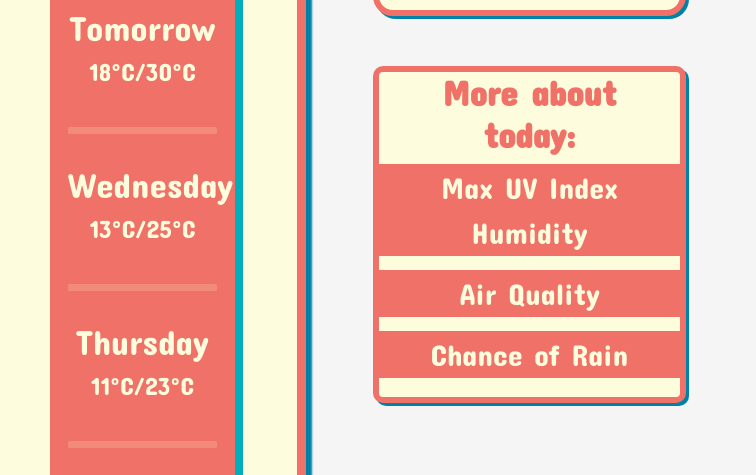
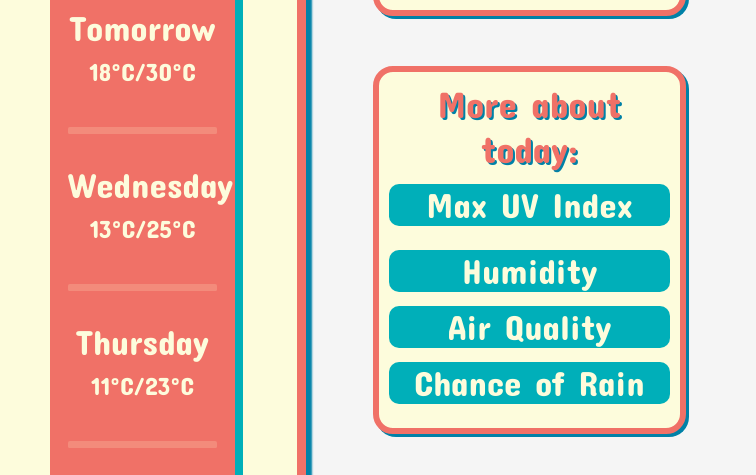
Before and after one commit to LauraHj/WeatherApp, a plain HTML site: page index.html in a window 1280 px wide. Shown: the part 206-681 px from the top of the page, 524-1280 px from the left. Drawn offline with nearby package versions, Linux system fonts and the light colour scheme.

Commit message:
Styling of More Info section

```diff
--- a/index.html
+++ b/index.html
@@ -128,17 +128,18 @@
           </div>
 
           <div class="row moreInfo">
-            <h3 class="uvText">More about today:</h3>
-            <button class="uvIndex" id="uvIndexButton">Max UV Index</button>
+            <h3 class="moreInfoText">More about today:</h3>
+            <h2 class="uvIndex" id="uvIndexbutton">Max UV Index</h2>
             <h2 class="uvIndexInfo" id="uv-info"></h2>
             <h5 class="uvIndexInfoDescribe" id="uv-info-describe"></h5>
-            <button class="humidity">Humidity</button>
+            </br>
+            <h2 class="humidity">Humidity</h2>
             <h2 class="text-center humidityInfo" id="humidity"></h2>
             </br>
-            <button class="airQuality">Air Quality</button>
+            <h2 class="airQuality">Air Quality</h2>
             <h2 class="airQualityInfo" id="air-qual-info"></h2>
             </br>
-            <button class="pop">Chance of Rain</button>
+            <h2 class="pop">Chance of Rain</h2>
             <h2 class="popValue" id="pop-value"></h2>
             </br>
           </div>
--- a/style.css
+++ b/style.css
@@ -89,6 +89,7 @@ a {
   display: block;
   margin: 0 auto;
   width: 270px;
+  margin-bottom: 10px;
 }
 .icon {
   display: block;
@@ -155,16 +156,6 @@ a {
 .weekDay {
   font-size: 48px;
 }
-.uvIndex:hover,
-.humidity:hover,
-.airQuality:hover,
-.pop:hover {
-  background-color: #0081a7;
-
-  color: #fdfcdc;
-  transition: ease-in-out 200ms;
-  cursor: pointer;
-}
 
 /* .unit:hover,
 .unit2:hover {
@@ -177,28 +168,33 @@ a {
 .moreInfo {
   display: block;
   border: solid 6px #f07167;
-  border-radius: 10px;
+  border-radius: 20px;
   background-color: #fdfcdc;
   padding-bottom: 5px;
   margin-top: 50px;
   box-shadow: 3px 3px #0081a7;
   margin-left: -40px;
+  padding: 10px;
 }
-.uvText {
+.moreInfoText {
   color: #f07167;
   text-align: center;
-  font-size: 35px;
-  font-weight: 900;
+  font-size: 37px;
+  font-weight: 580;
+  text-shadow: 2px 2px #0081a7;
+  padding-bottom: 5px;
 }
 .uvIndex,
 .humidity,
 .airQuality,
 .pop {
-  background-color: #f07167;
-  font-size: 30px;
-  border: 0;
+  font-size: 35px;
   font-family: "Concert One", cursive;
+  background-color: #00afb9;
   color: #fdfcdc;
+  text-shadow: none;
+  text-align: center;
+  border-radius: 10px;
 }
 .useMyLocation {
   background: #00afb9;
@@ -216,10 +212,22 @@ a {
 }
 
 .uvIndexInfo,
-.uvIndexInfoDescribe,
 .airQualityInfo,
 .humidityInfo,
 .popValue {
-  color: #0081a7;
+  color: #fdfcdc;
   text-align: center;
+  background-color: #00afb9;
+  border-bottom-left-radius: 10px;
+  border-bottom-right-radius: 10px;
+  text-shadow: 2px 2px #0081a7;
 }
+.uvIndexInfoDescribe {
+  color: #fdfcdc;
+  text-align: center;
+  background-color: #00afb9;
+  border-bottom-left-radius: 10px;
+  border-bottom-right-radius: 10px;
+  text-shadow: none;
+  padding-bottom: 2px;
+}
```
